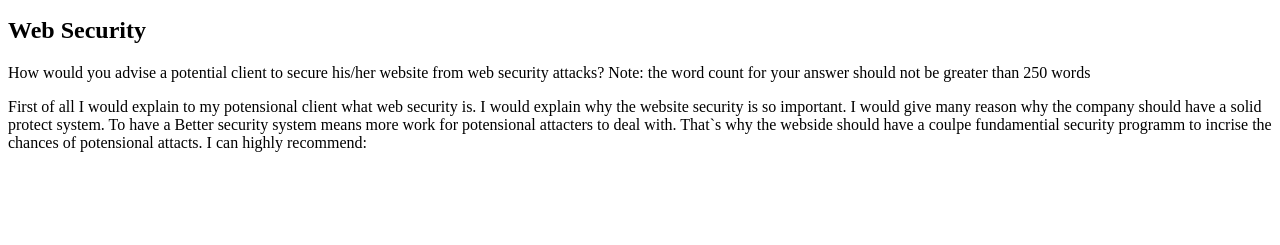
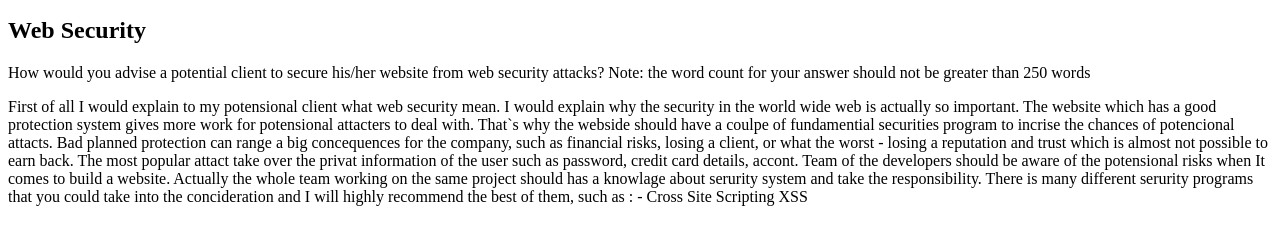
Before and after one commit to Noroff-FEU-Assignments/cross-course-project-WeronikaMartinsen, a plain HTML site: page index.html in a window 1280 px wide. Shown: the part 101-346 px from the top of the page. Drawn offline with Linux system fonts and the light colour scheme.

Commit message:
Work in progress

```diff
--- a/index.html
+++ b/index.html
@@ -14,12 +14,20 @@
     </p>
     <p id="web-security-answer">
       First of all I would explain to my potensional client what web security
-      is. I would explain why the website security is so important. I would give
-      many reason why the company should have a solid protect system. To have a
-      Better security system means more work for potensional attacters to deal
-      with. That`s why the webside should have a coulpe fundamential security
-      programm to incrise the chances of potensional attacts. I can highly
-      recommend:
+      mean. I would explain why the security in the world wide web is actually
+      so important. The website which has a good protection system gives more
+      work for potensional attacters to deal with. That`s why the webside should
+      have a coulpe of fundamential securities program to incrise the chances of
+      potencional attacts. Bad planned protection can range a big concequences
+      for the company, such as financial risks, losing a client, or what the
+      worst - losing a reputation and trust which is almost not possible to earn
+      back. The most popular attact take over the privat information of the user
+      such as password, credit card details, accont. Team of the developers
+      should be aware of the potensional risks when It comes to build a website.
+      Actually the whole team working on the same project should has a knowlage
+      about serurity system and take the responsibility. There is many different
+      serurity programs that you could take into the concideration and I will
+      highly recommend the best of them, such as : - Cross Site Scripting XSS
     </p>
   </body>
 </html>
```
